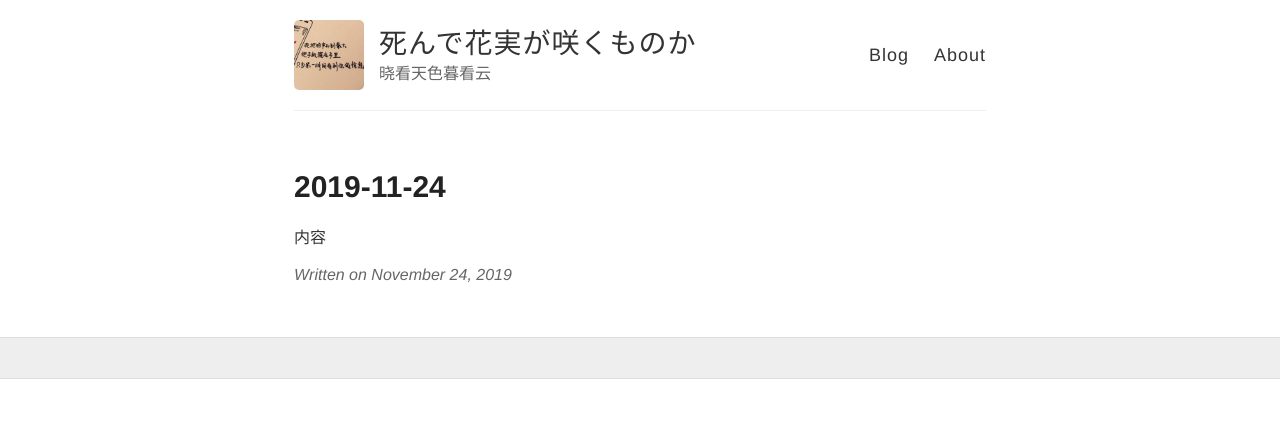
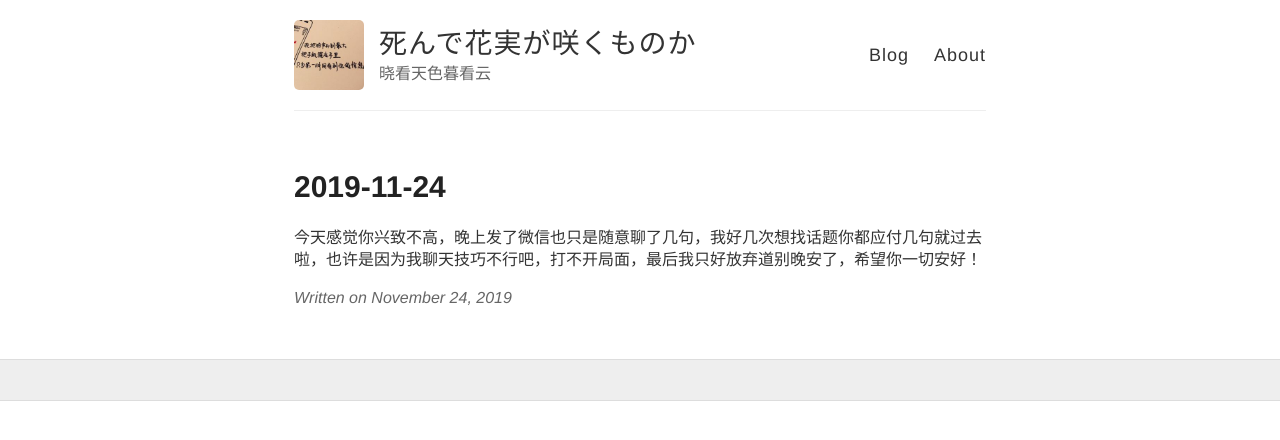
Before and after one commit to wiki650/wiki650.github.io, a Jekyll site: the page built from _posts/2019-11-24-wiki20191124.md, in a window 1280 px wide. Shown: the top 440 px of the page. Built offline with Jekyll 4.4.1, drawn with Linux system fonts in a browser that asks for light colours; comment, search, counter and statistics services are not loaded.

Commit message:
Update 2019-11-24-wiki20191124.md

```diff
--- a/_posts/2019-11-24-wiki20191124.md
+++ b/_posts/2019-11-24-wiki20191124.md
@@ -2,4 +2,5 @@
 layout: post
 title: 2019-11-24
 ---
-内容
+
+今天感觉你兴致不高，晚上发了微信也只是随意聊了几句，我好几次想找话题你都应付几句就过去啦，也许是因为我聊天技巧不行吧，打不开局面，最后我只好放弃道别晚安了，希望你一切安好！
```
